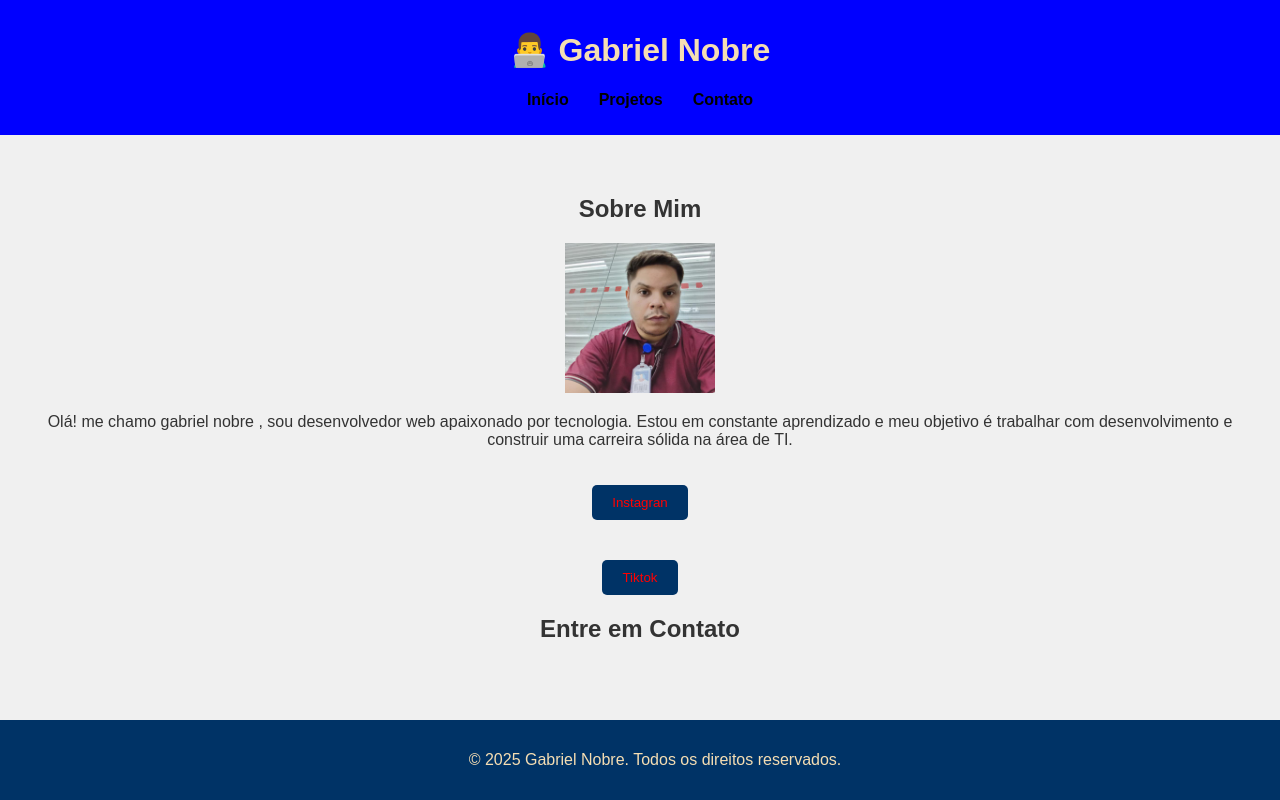
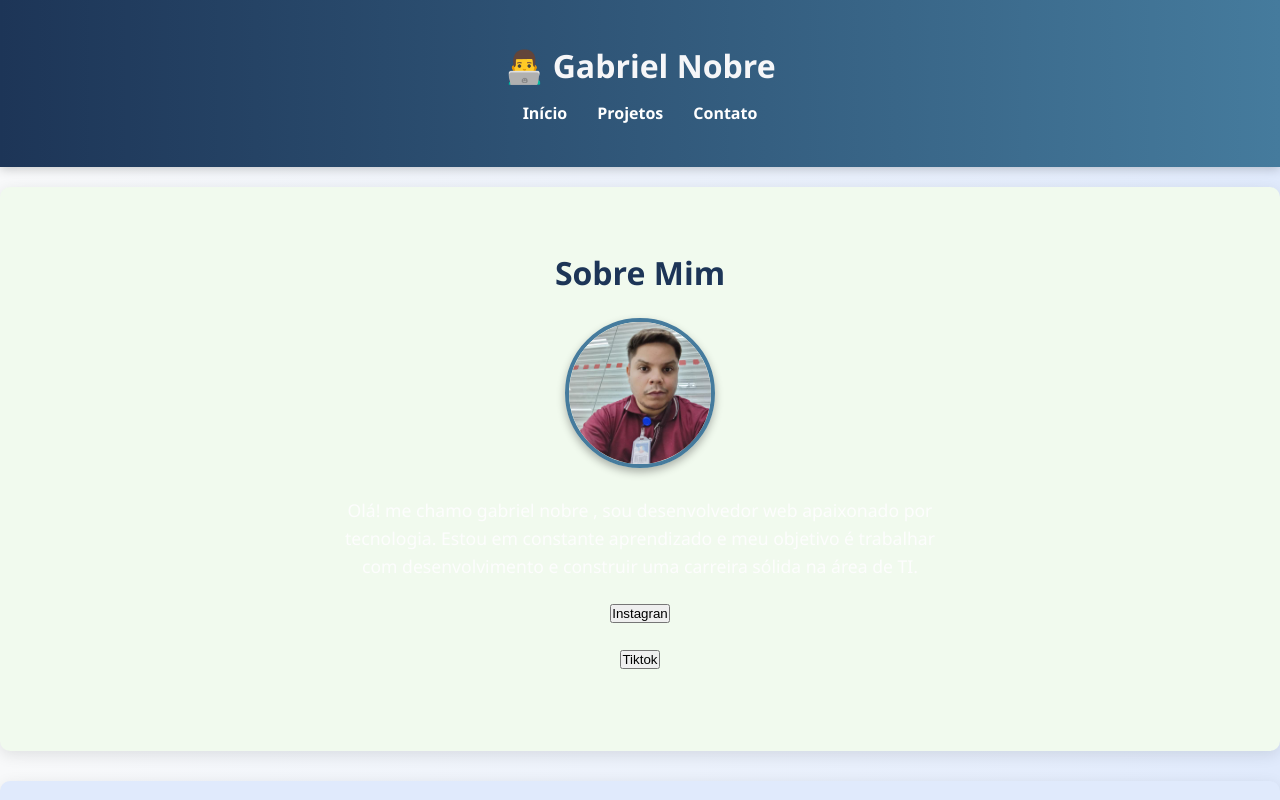
Before and after one commit to Gab-gi/html-1, a plain HTML site: page index.html in a window 1280 px wide. Shown: the top 800 px of the page. Drawn offline with Linux system fonts and the light colour scheme.

Commit message:
Update style.css

```diff
--- a/style.css
+++ b/style.css
@@ -1,80 +1,142 @@
+* {
+      margin: 0;
+      padding: 0;
+      box-sizing: border-box;
+    }
+
     body {
-    font-family: 'Arial', sans-serif;
-    margin: 0;
-    background-color: #f0f0f0;
-    color: #333;
+      font-family: 'Segoe UI', Tahoma, Geneva, Verdana, sans-serif;
+      background: linear-gradient(to right, #f8f9fa, #e0eafc);
+      color: #fdfdfd;
+      line-height: 1.6;
+    }
+
+    .container {
+      max-width: 1100px;
+      margin: auto;
+      padding: 20px;
     }
 
     header {
-    background-color: blue;
-    color: wheat;
-    padding: 10px 0;
-    text-align: center;
+      background: linear-gradient(to right, #1d3557, #457b9d);
+      color: rgb(246, 246, 248);
+      padding: 20px 0;
+      box-shadow: 0 2px 10px rgba(0, 0, 0, 0.2);
     }
 
+    header h1 {
+      text-align: center;
+      margin-bottom: 10px;
+    }
+    header h2 {
+      text-align : center;
+      margin-bottom: 10px;
+    }
+
+
+
     nav ul {
-    list-style: none;
-    padding: 0;
       display: flex;
       justify-content: center;
       gap: 30px;
+      list-style: none;
     }
 
     nav a {
-    color:black;
+      color: white;
       text-decoration: none;
       font-weight: bold;
+      transition: color 0.3s ease;
     }
 
-  main {
-    padding: 40px;
-    text-align: center;
+    nav a:hover {
+      color: #f1faee;
     }
 
-  button {
-    background-color:blue;
-    color:red;
-    padding: 10px 20px;
-    border: none;
-    border-radius: 5px;
-    cursor: pointer;
+    .sobre {
+      padding: 40px 0;
+      text-align: center;
+      background-color: #f1faee;
+      border-radius: 10px;
       margin-top: 20px;
+      box-shadow: 0 4px 15px rgba(0, 0, 0, 0.1);
     }
 
-  button:hover {
-    background-color: #005599;
+    .sobre h2 {
+      font-size: 2rem;
+      color: #1d3557;
+      margin-bottom: 20px;
     }
 
-  .mensagem {
-    margin-top: 20px;
-    font-size: 18px;
-    color: #007700;
-  }
-  button {
-    background-color: #003366;
-    color:red;
-    padding: 10px 20px;
-    border: none;
-    border-radius: 5px;
-    cursor: pointer;
-    margin-top: 20px;
+    .sobre img {
+      width: 150px;
+      height: 150px;
+      object-fit: cover;
+      border-radius: 50%;
+      border: 4px solid #457b9d;
+      box-shadow: 0 4px 8px rgba(0, 0, 0, 0.3);
+      margin-bottom: 20px;
     }
 
-  button:hover {
-    background-color: #005599;
+    .sobre p {
+      font-size: 1.1rem;
+      margin-bottom: 20px;
+      max-width: 600px;
+      margin-left: auto;
+      margin-right: auto;
     }
 
-  .mensagem {
+    .redes-sociais {
+      display: flex;
+      justify-content: center;
+      gap: 20px;
       margin-top: 20px;
-    font-size: 18px;
-    color: #007700;
+      flex-wrap: wrap;
     }
+
+    .btn-social {
+      display: inline-flex;
+      align-items: center;
+      gap: 10px;
+      background: linear-gradient(to right, #1d3557, #457b9d);
+      color: white;
+      text-decoration: none;
+      padding: 12px 20px;
+      border-radius: 30px;
+      font-size: 1rem;
+      font-weight: bold;
+      box-shadow: 0 5px 15px rgba(0, 0, 0, 0.2);
+      transition: background 0.3s ease, transform 0.2s ease;
+    }
+
+    .btn-social:hover {
+      background: linear-gradient(to right, #457b9d, #1d3557);
+      transform: scale(1.05);
+    }
+
+    .btn-social i {
+      font-size: 1.2rem;
+    }
+
+    .contato {
+      padding: 40px 0;
+      background: #e0eafc;
+      text-align: center;
+      border-radius: 10px;
+      margin-top: 30px;
+      box-shadow: 0 4px 15px rgba(0, 0, 0, 0.1);
+    }
+
+    .contato h2 {
+      font-size: 2rem;
+      color: #1d3557;
+      margin-bottom: 20px;
+    }
+
     footer {
-    background-color: #003366;
-    color: wheat;
+      background-color: #1d3557;
+      color: white;
       text-align: center;
-    padding: 15px;
-    position: fixed;
-    width: 100%;
-    bottom: 0;
+      padding: 15px 0;
+      margin-top: 40px;
     }
```
Lines whose indentation alone changed are shown as unchanged.
